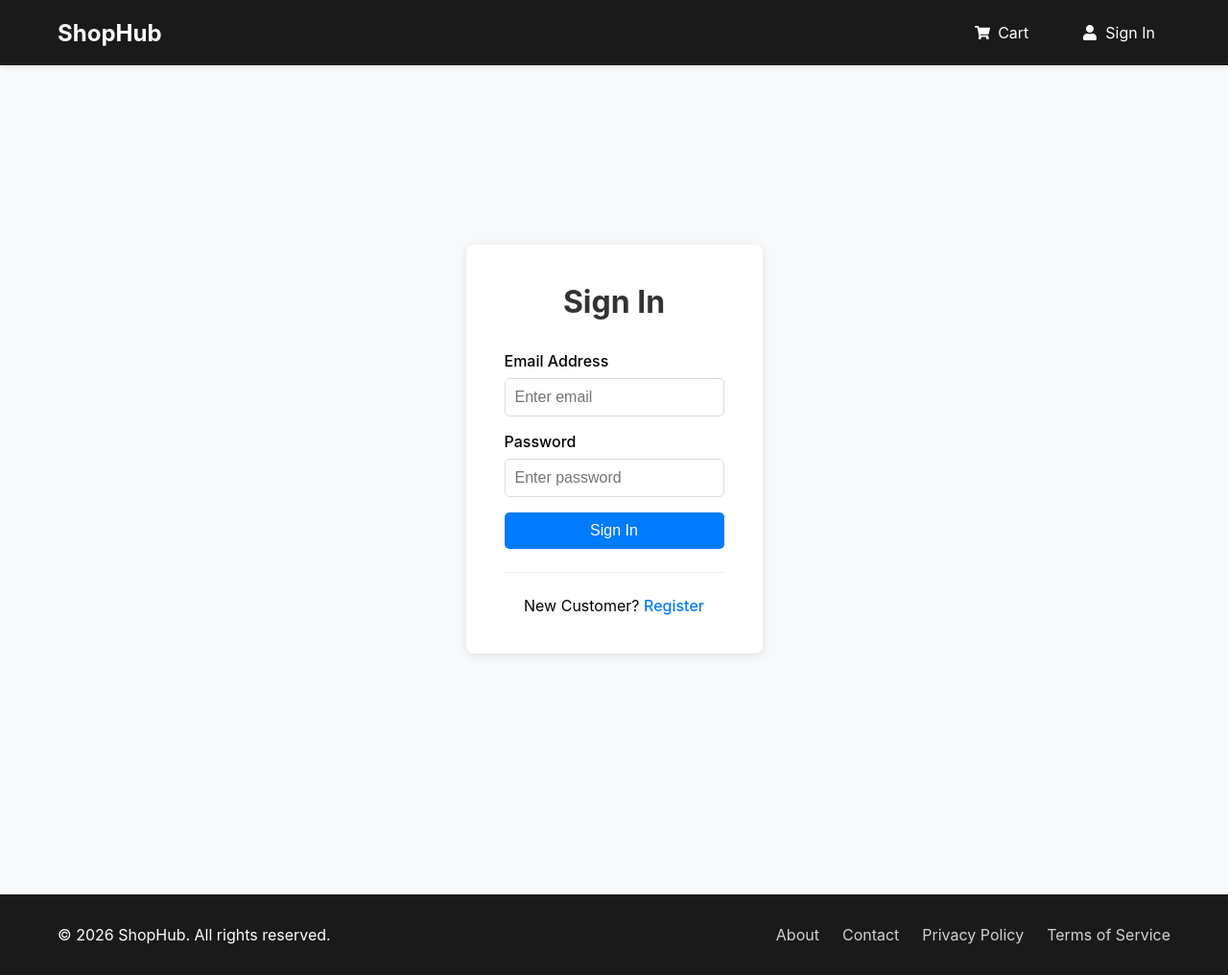
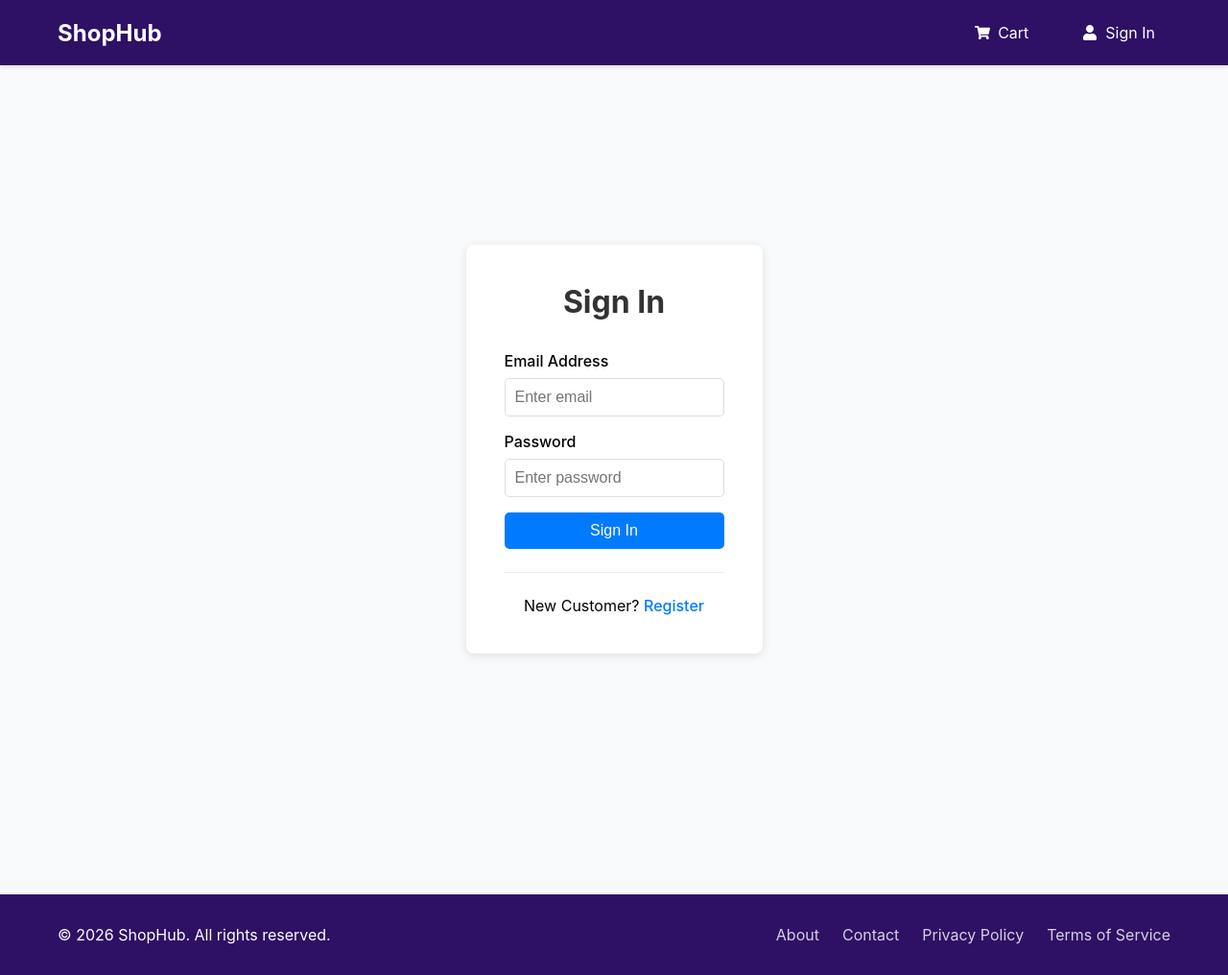
Before and after one commit to FeruzyNtillah/my_e-commerce, a React (Create React App) app in the folder frontend/: page /login in a window 1280 px wide. Shown: the whole page at 96% size. Built offline with nearby package versions, Linux system fonts and the light colour scheme; no server answers.

Commit message:
changed color to violet 950

```diff
--- a/frontend/src/components/Footer.css
+++ b/frontend/src/components/Footer.css
@@ -1,5 +1,5 @@
 .footer {
-    background-color: #1a1a1a;
+    background-color: #2e1065;
     color: white;
     padding: 2rem 0;
     margin-top: 4rem;
--- a/frontend/src/components/Header.css
+++ b/frontend/src/components/Header.css
@@ -1,5 +1,5 @@
 .header {
-    background-color: #1a1a1a;
+    background-color: #2e1065;
     color: white;
     padding: 1rem 0;
     box-shadow: 0 2px 4px rgba(0, 0, 0, 0.1);
```
